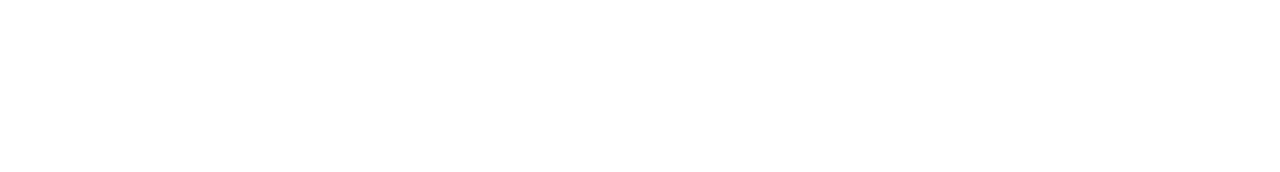
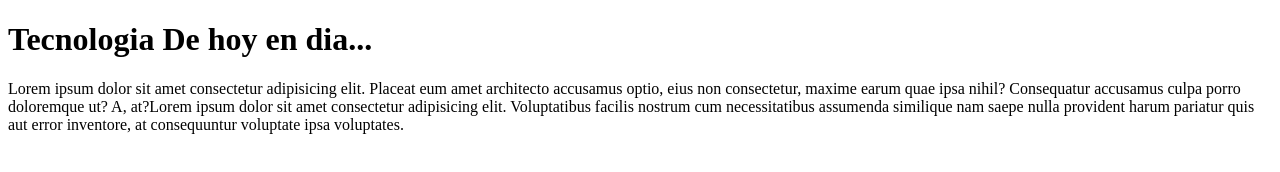
Before and after one commit to Valentyn11/Proyecto1, a plain HTML site: page index.html in a window 1280 px wide. Drawn offline with Linux system fonts and the light colour scheme.

Commit message:
Primeros Cambios

```diff
--- a/index.html
+++ b/index.html
@@ -8,7 +8,8 @@
     <link rel="stylesheet" href="css/estilos.css">
 </head>
 <body>
-
+    <h1>Tecnologia De hoy en dia...</h1>
+    <p>Lorem ipsum dolor sit amet consectetur adipisicing elit. Placeat eum amet architecto accusamus optio, eius non consectetur, maxime earum quae ipsa nihil? Consequatur accusamus culpa porro doloremque ut? A, at?Lorem ipsum dolor sit amet consectetur adipisicing elit. Voluptatibus facilis nostrum cum necessitatibus assumenda similique nam saepe nulla provident harum pariatur quis aut error inventore, at consequuntur voluptate ipsa voluptates.</p>
 </body>
 <script src="js/codejs.js"></script>
 </html>
```
